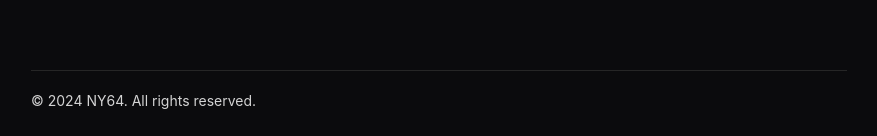
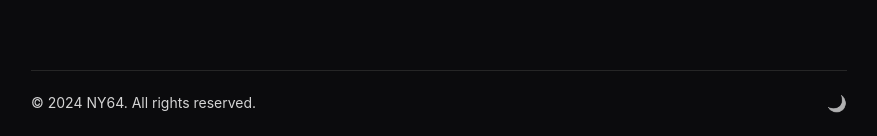
Before and after one commit to ny0510/ny64.kr, a React (Vite) app: page / in a window 1280 px wide. Shown: the part 1938-2074 px from the top of the page, without its empty margins (201-1078 px from the left). Built offline with nearby package versions, Linux system fonts and the light colour scheme; a web font is replaced by a local one.

Commit message:
chore: 푸터에 달 아이콘 추가

```diff
--- a/src/components/Footer.tsx
+++ b/src/components/Footer.tsx
@@ -1,8 +1,9 @@
 const Footer = () => {
 	return (
 		<footer className="mx-auto mt-24 w-full">
-			<div className="border-t border-neutral-800 pt-5">
+			<div className="border-t border-neutral-800 pt-5 flex justify-between items-center">
 				<p className="text-neutral-300 text-sm">© 2024 NY64. All rights reserved.</p>
+				<p className="grayscale">🌙</p>
 			</div>
 		</footer>
 	);
```
